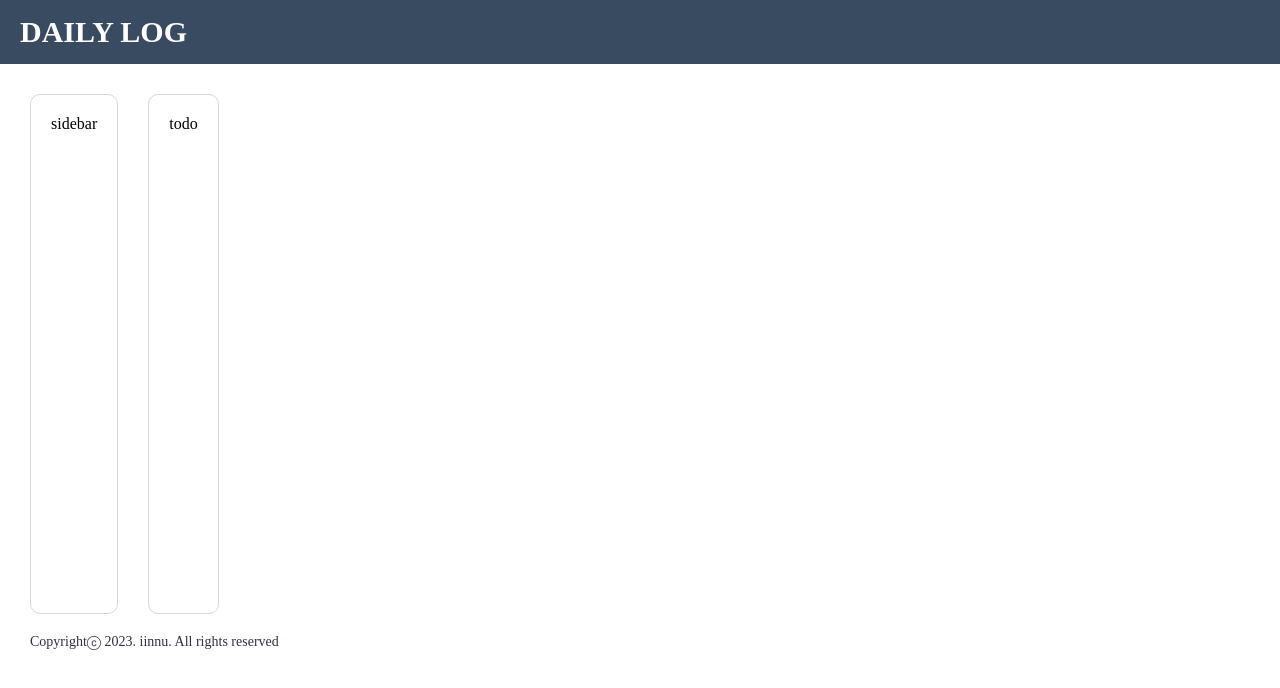
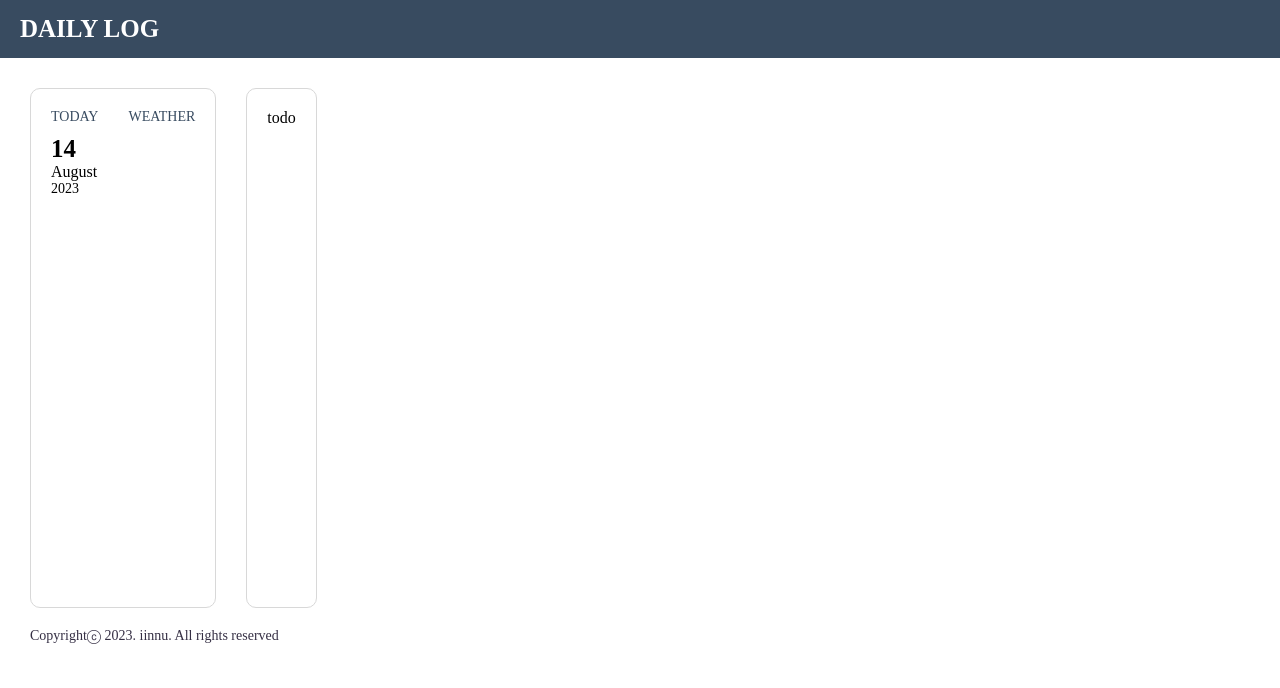
Before and after one commit to iinnu/daily-log, a React app: page / in a window 1280 px wide. Shown: the top 688 px of the page. Built offline with nearby package versions, Linux system fonts and the light colour scheme.

Commit message:
feat : Sidebar 컴포넌트 구성

```diff
--- /dev/null
+++ b/src/components/Sidebar/Sidebar.style.tsx
@@ -0,0 +1,6 @@
+import { styled } from 'styled-components';
+
+export const Container = styled.div`
+  display: flex;
+  gap: 30px;
+`;
--- /dev/null
+++ b/src/components/Sidebar/Today/Today.style.ts
@@ -0,0 +1,15 @@
+import { styled } from 'styled-components';
+
+export const DateStyled = styled.div`
+  font-size: ${({ theme: { fontSize } }) => fontSize.title}px;
+  font-weight: ${({ theme: { fontWeight } }) => fontWeight.semiBold};
+`;
+
+export const MonthStyled = styled.div`
+  font-size: ${({ theme: { fontSize } }) => fontSize.subTitle}px;
+  font-weight: ${({ theme: { fontWeight } }) => fontWeight.medium};
+`;
+
+export const YearStyled = styled.div`
+  font-size: ${({ theme: { fontSize } }) => fontSize.text}px;
+`;
--- /dev/null
+++ b/src/components/Sidebar/Today/index.tsx
@@ -0,0 +1,26 @@
+import { Card } from '@/components/common/Card';
+import { monthNames } from '@/constants/monthNames';
+import { DateStyled, MonthStyled, YearStyled } from './Today.style';
+
+export const Today = () => {
+  const { date, month, year } = getTodayData();
+
+  return (
+    <Card title="TODAY">
+      <div>
+        <DateStyled>{date}</DateStyled>
+        <MonthStyled>{month}</MonthStyled>
+        <YearStyled>{year}</YearStyled>
+      </div>
+    </Card>
+  );
+};
+
+const getTodayData = () => {
+  const today = new Date();
+  const date = today.getDate();
+  const month = monthNames[today.getMonth()];
+  const year = today.getFullYear();
+
+  return { date, month, year };
+};
--- /dev/null
+++ b/src/components/Sidebar/Weather/index.tsx
@@ -0,0 +1,5 @@
+import { Card } from '@/components/common/Card';
+
+export const Weather = () => {
+  return <Card title="WEATHER"></Card>;
+};
--- /dev/null
+++ b/src/components/Sidebar/index.tsx
@@ -0,0 +1,15 @@
+import { Box } from '../common/Box';
+import { Container } from './Sidebar.style';
+import { Today } from './Today';
+import { Weather } from './Weather';
+
+export const Sidebar = () => {
+  return (
+    <Box>
+      <Container>
+        <Today />
+        <Weather />
+      </Container>
+    </Box>
+  );
+};
--- /dev/null
+++ b/src/components/common/Card/Card.style.tsx
@@ -0,0 +1,7 @@
+import { styled } from 'styled-components';
+
+export const CardStyled = styled.div`
+  display: flex;
+  flex-direction: column;
+  gap: 10px;
+`;
--- /dev/null
+++ b/src/components/common/Card/index.tsx
@@ -0,0 +1,17 @@
+import { ReactNode } from 'react';
+import { Text } from '../Text';
+import { CardStyled } from './Card.style';
+
+interface CardProps {
+  title?: string;
+  children?: ReactNode;
+}
+
+export const Card = ({ ...props }: CardProps) => {
+  return (
+    <CardStyled>
+      <Text $color="primary">{props.title}</Text>
+      {props.children}
+    </CardStyled>
+  );
+};
--- /dev/null
+++ b/src/constants/monthNames.ts
@@ -0,0 +1,14 @@
+export const monthNames = [
+  'January',
+  'February',
+  'March',
+  'April',
+  'May',
+  'June',
+  'July',
+  'August',
+  'September',
+  'October',
+  'November',
+  'December',
+];
--- a/src/pages/TodoPage.tsx
+++ b/src/pages/TodoPage.tsx
@@ -3,6 +3,7 @@ import { Text } from '@/components/common/Text';
 import { Wrapper } from './TodoPage.style';
 import { Box } from '@/components/common/Box';
 import { Footer } from '@/components/Footer';
+import { Sidebar } from '@/components/Sidebar';
 
 export const TodoPage = () => {
   return (
@@ -13,7 +14,7 @@ export const TodoPage = () => {
         </Text>
       </Header>
       <Wrapper>
-        <Box>sidebar</Box>
+        <Sidebar />
         <Box>todo</Box>
       </Wrapper>
       <Footer />
--- a/styles/theme.ts
+++ b/styles/theme.ts
@@ -8,7 +8,7 @@ const colors = {
 };
 
 const fontSize = {
-  title: 30,
+  title: 25,
   subTitle: 16,
   text: 14,
 };
```
